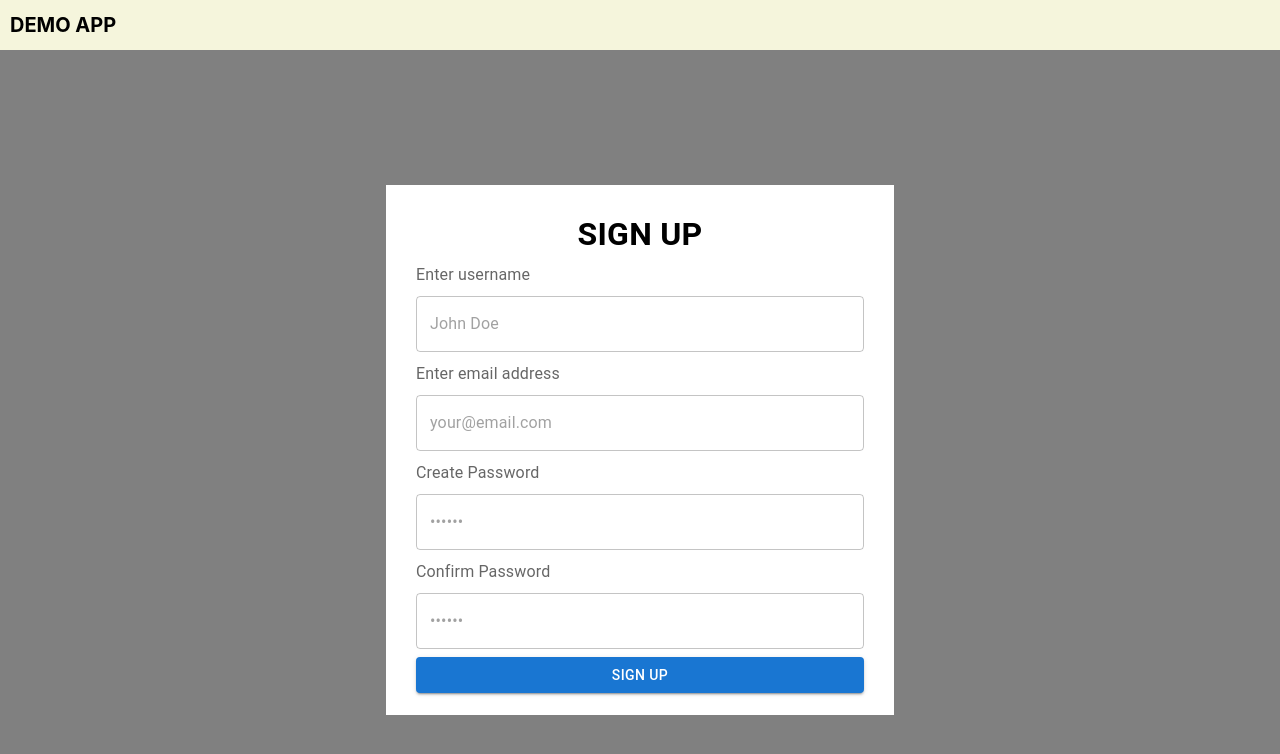
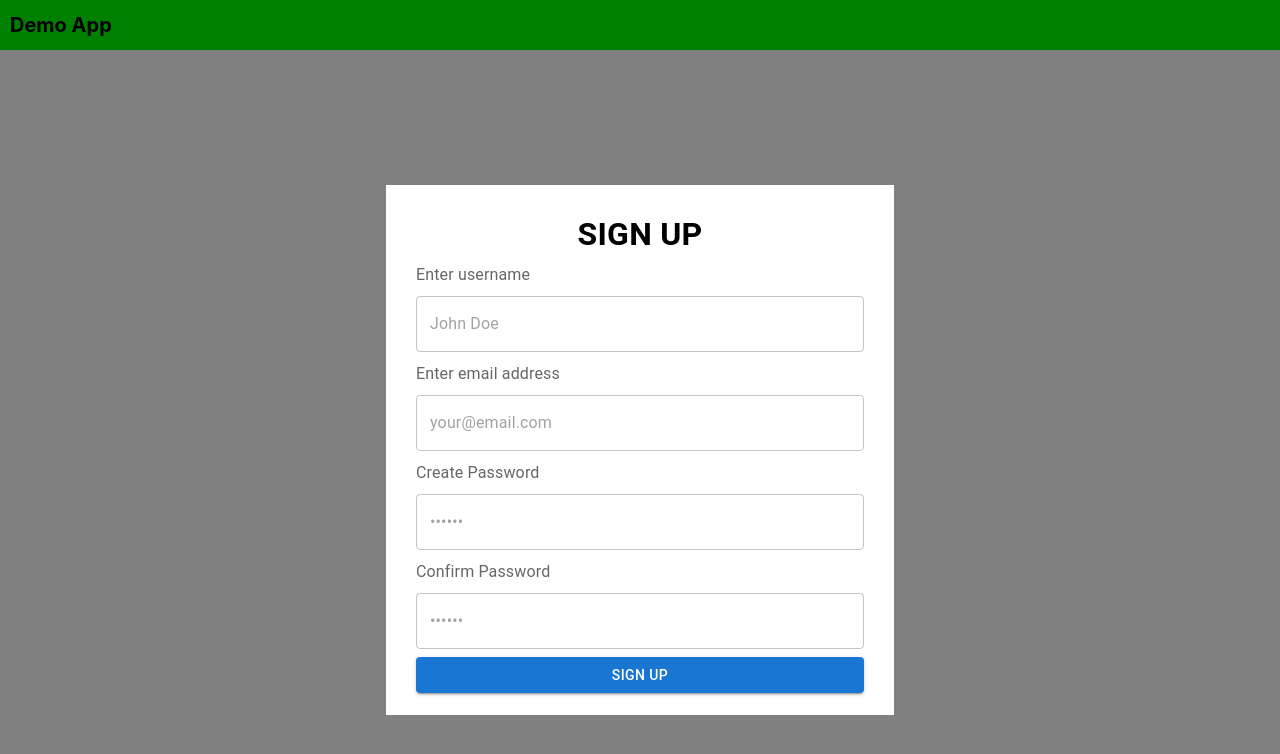
Before and after one commit to sapnakushwah011/demo-project, a React (Create React App) app: page / in a window 1280 px wide. Shown: the top 754 px of the page. Built offline with nearby package versions, Linux system fonts and the light colour scheme.

Commit message:
modified the navbar

```diff
--- a/src/Components/Navbar.jsx
+++ b/src/Components/Navbar.jsx
@@ -2,7 +2,7 @@ import React from "react";
 
 const Navbar = () => {
   return (
-    <div style={{ backgroundColor: "beige" }}>
+    <div style={{ backgroundColor: "green" }}>
       <div
         style={{
           height: "50px",
@@ -14,7 +14,7 @@ const Navbar = () => {
           fontWeight: "bold",
         }}
       >
-        DEMO APP
+        Demo App
       </div>
     </div>
   );
```
